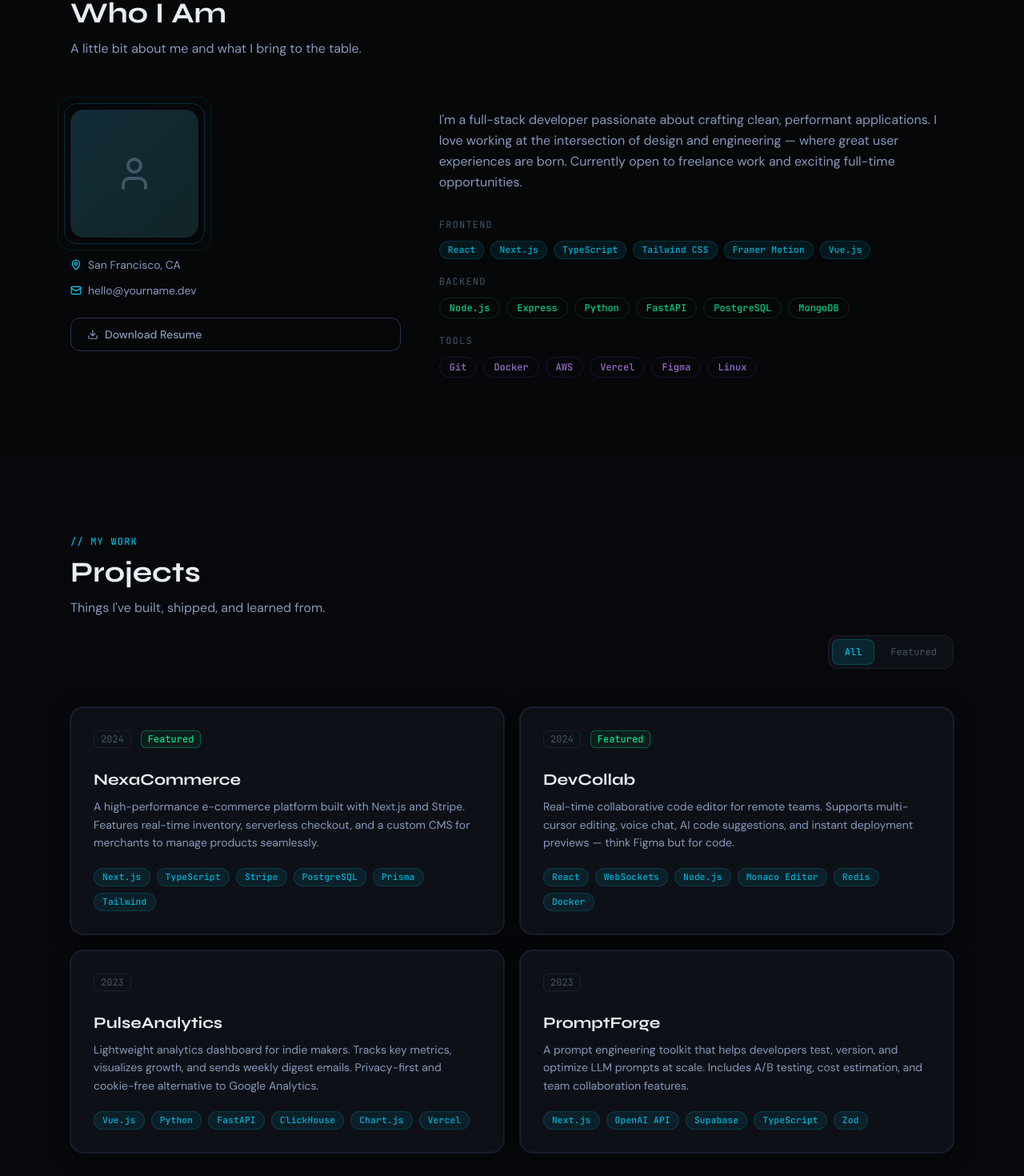
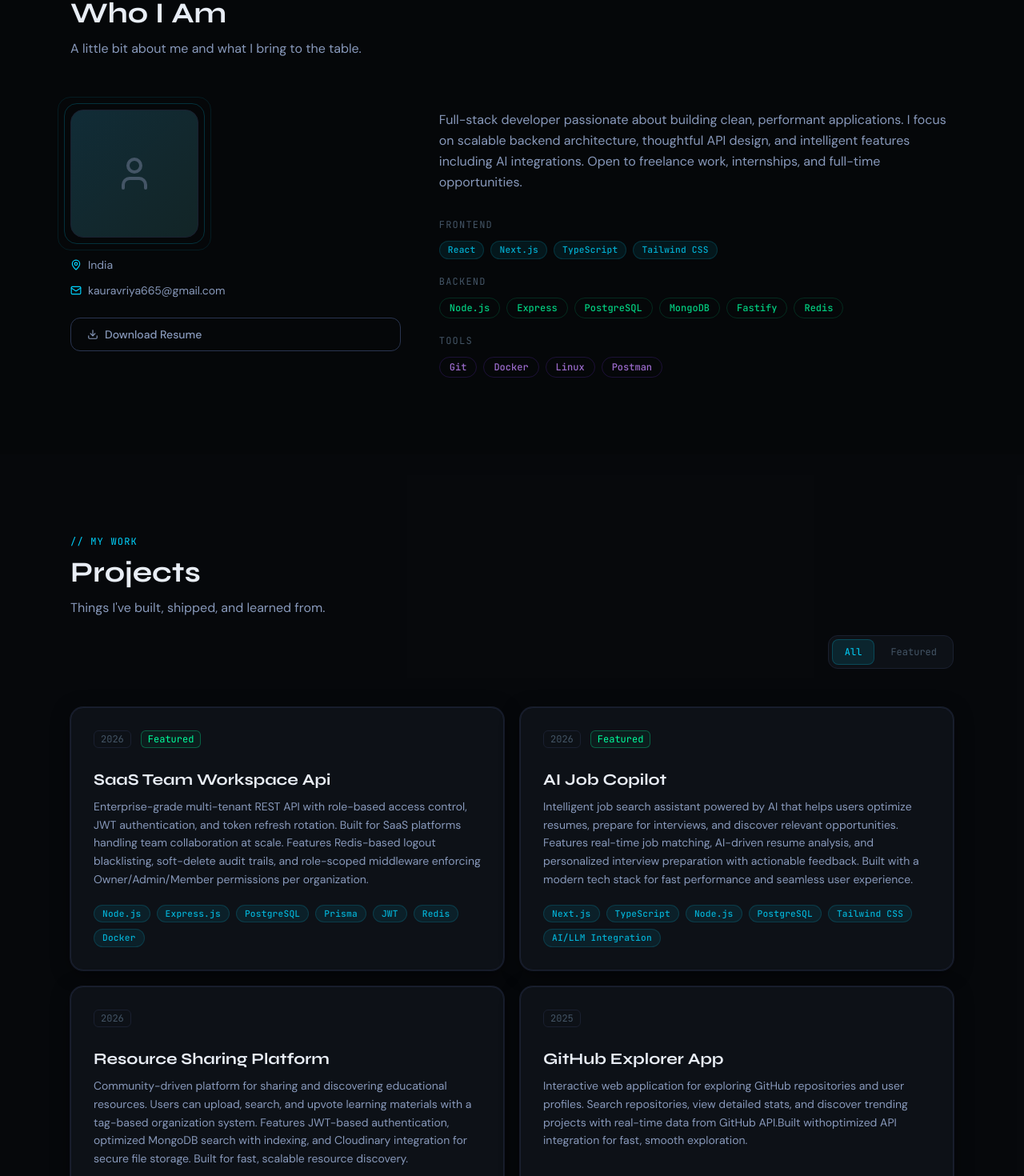
Before and after one commit to riya-kaurav/Riya-Kaurav-portfolio-, a Next.js app in the folder portfolio/: page / in a window 1280 px wide. Shown: the part 931-2401 px from the top of the page at 80% size. Built offline with nearby package versions, Linux system fonts and the light colour scheme.

Commit message:
feat: initialize portfolio data and project configuration files

```diff
--- a/portfolio/src/data/portfolio.ts
+++ b/portfolio/src/data/portfolio.ts
@@ -4,33 +4,33 @@
 
 export const personalInfo = {
   // TODO: Add your name
-  name: "Alex Chen",
+  name: "Riya Kaurav",
   // TODO: Add your title/role
-  title: "Full-Stack Developer",
+  title: "Full Stack Engineer (Backend-Focused)",
   // TODO: Add your tagline
-  tagline: "I build fast, scalable, and beautiful web experiences.",
+  tagline: "Frontend UX meets backend infrastructure. I build both, but engineer the foundation.",
   // TODO: Add your short bio
-  bio: "I'm a full-stack developer passionate about crafting clean, performant applications. I love working at the intersection of design and engineering — where great user experiences are born. Currently open to freelance work and exciting full-time opportunities.",
+  bio: "Full-stack developer passionate about building clean, performant applications. I focus on scalable backend architecture, thoughtful API design, and intelligent features including AI integrations. Open to freelance work, internships, and full-time opportunities.",
   // TODO: Add your location
-  location: "San Francisco, CA",
+  location: "India",
   // TODO: Add your email
-  email: "hello@yourname.dev",
+  email: "kauravriya665@gmail.com",
   // TODO: Add your availability status
   availableForWork: true,
   availabilityText: "Open to freelance & full-time",
 
   // TODO: Add your social links
   socials: {
-    github: "https://github.com/yourusername",
-    linkedin: "https://linkedin.com/in/yourusername",
-    twitter: "https://twitter.com/yourusername",
+    github: "https://github.com/riya-kaurav",
+    linkedin: "https://www.linkedin.com/in/riya-kaurav-23b008329/",
+    twitter: "https://x.com/Riya_K11",
     // TODO: Optional extras
     // dribbble: "",
     // youtube: "",
   },
 
   // TODO: Replace with your real resume URL
-  resumeUrl: "/resume.pdf",
+  resumeUrl: "",
 };
 
 // ============================================================
@@ -42,24 +42,28 @@ export const skills = {
     "Next.js",
     "TypeScript",
     "Tailwind CSS",
-    "Framer Motion",
-    "Vue.js",
+
   ],
   backend: [
     "Node.js",
     "Express",
-    "Python",
-    "FastAPI",
     "PostgreSQL",
     "MongoDB",
+    "Fastify",
+    "Redis",
   ],
   tools: [
     "Git",
     "Docker",
-    "AWS",
-    "Vercel",
-    "Figma",
     "Linux",
+    "Postman",
+
+  ],
+  other: [
+    "Data Structures & Algorithms (C++)",
+    "System Design",
+    "Database Management System",
+    "Operating System",
   ],
   // TODO: Add more categories if needed
 };
@@ -84,51 +88,69 @@ export const projects: Project[] = [
   {
     id: 1,
     // TODO: Replace with your project name
-    title: "NexaCommerce",
+    title: "SaaS Team Workspace Api",
     // TODO: Replace with your project description
     description:
-      "A high-performance e-commerce platform built with Next.js and Stripe. Features real-time inventory, serverless checkout, and a custom CMS for merchants to manage products seamlessly.",
+      "Enterprise-grade multi-tenant REST API with role-based access control, JWT authentication, and token refresh rotation. Built for SaaS platforms handling team collaboration at scale. Features Redis-based logout blacklisting, soft-delete audit trails, and role-scoped middleware enforcing Owner/Admin/Member permissions per organization. ",
     // TODO: Replace with your tech stack
-    techStack: ["Next.js", "TypeScript", "Stripe", "PostgreSQL", "Prisma", "Tailwind"],
+    techStack: ["Node.js",
+    "Express.js",
+    "PostgreSQL",
+    "Prisma",
+    "JWT",
+    "Redis",
+    "Docker",],
     // TODO: Replace with your live URL
-    liveUrl: "https://nexacommerce.demo",
+    // liveUrl: "https://nexacommerce.demo",
     // TODO: Replace with your GitHub URL
-    githubUrl: "https://github.com/yourusername/nexacommerce",
+    githubUrl: "https://github.com/riya-kaurav/Saas-workspace-api",
     featured: true,
-    year: "2024",
+    year: "2026",
   },
   {
     id: 2,
-    title: "DevCollab",
+    title: "AI Job Copilot",
     description:
-      "Real-time collaborative code editor for remote teams. Supports multi-cursor editing, voice chat, AI code suggestions, and instant deployment previews — think Figma but for code.",
-    techStack: ["React", "WebSockets", "Node.js", "Monaco Editor", "Redis", "Docker"],
-    liveUrl: "https://devcollab.demo",
-    githubUrl: "https://github.com/yourusername/devcollab",
+      "Intelligent job search assistant powered by AI that helps users optimize resumes, prepare for interviews, and discover relevant opportunities. Features real-time job matching, AI-driven resume analysis, and personalized interview preparation with actionable feedback. Built with a modern tech stack for fast performance and seamless user experience.",
+    techStack: [
+    "Next.js",
+    "TypeScript",
+    "Node.js",
+    "PostgreSQL",
+    "Tailwind CSS",
+    "AI/LLM Integration"],
+    // liveUrl: "https://devcollab.demo",
+    githubUrl: "https://github.com/riya-kaurav/Ai-Job-Copilot",
     featured: true,
-    year: "2024",
+    year: "2026",
   },
   {
     id: 3,
-    title: "PulseAnalytics",
+    title: "Resource Sharing Platform",
     description:
-      "Lightweight analytics dashboard for indie makers. Tracks key metrics, visualizes growth, and sends weekly digest emails. Privacy-first and cookie-free alternative to Google Analytics.",
-    techStack: ["Vue.js", "Python", "FastAPI", "ClickHouse", "Chart.js", "Vercel"],
-    liveUrl: "https://pulseanalytics.demo",
-    githubUrl: "https://github.com/yourusername/pulseanalytics",
+      "Community-driven platform for sharing and discovering educational resources. Users can upload, search, and upvote learning materials with a tag-based organization system. Features JWT-based authentication, optimized MongoDB search with indexing, and Cloudinary integration for secure file storage. Built for fast, scalable resource discovery.",
+    techStack: ["React.js",
+    "Node.js",
+    "Express.js",
+    "MongoDB",
+    "JWT",
+    "Cloudinary",
+    "Tailwind CSS",],
+    // liveUrl: "https://pulseanalytics.demo",
+    githubUrl: "https://github.com/riya-kaurav/resource-sharing-platform",
     featured: false,
-    year: "2023",
+    year: "2026",
   },
   {
     id: 4,
-    title: "PromptForge",
+    title: "GitHub Explorer App",
     description:
-      "A prompt engineering toolkit that helps developers test, version, and optimize LLM prompts at scale. Includes A/B testing, cost estimation, and team collaboration features.",
-    techStack: ["Next.js", "OpenAI API", "Supabase", "TypeScript", "Zod"],
+      "Interactive web application for exploring GitHub repositories and user profiles. Search repositories, view detailed stats, and discover trending projects with real-time data from GitHub API.Built withoptimized API integration for fast, smooth exploration.",
+    techStack: ["HTML" , "CSS" , "JavaScript", "Github API"],
     liveUrl: "https://promptforge.demo",
     githubUrl: "https://github.com/yourusername/promptforge",
     featured: false,
-    year: "2023",
+    year: "2025",
   },
 ];
 
@@ -201,55 +223,73 @@ export interface Service {
 export const services: Service[] = [
   {
     id: 1,
-    icon: "🖥️",
-    // TODO: Customize service title
-    title: "Frontend Development",
+    icon: "🏗️",
+    title: "Backend & API Development",
     description:
-      "Pixel-perfect, accessible UIs built with React and Next.js. From landing pages to complex dashboards, I focus on performance and delightful user experiences.",
+      "Scalable REST APIs and server-side architecture for startups. I design multi-tenant systems, implement secure authentication, and optimize databases for production. From auth flows to payment integrations, I handle the backend foundation.",
     features: [
-      "React / Next.js apps",
-      "Responsive & accessible design",
-      "Performance optimization",
-      "Animation & micro-interactions",
+      "REST API design & optimization",
+      "JWT & role-based access control",
+      "Database design (PostgreSQL/MongoDB)",
+      "Redis caching & performance tuning",
+      "Docker containerization",
     ],
   },
   {
     id: 2,
     icon: "⚡",
-    title: "Full-Stack Applications",
+    title: "Full-Stack Product Development",
     description:
-      "End-to-end web applications from database design to deployment. I handle the full lifecycle — architecture, API design, auth, payments, and DevOps.",
+      "End-to-end product development from concept to deployment. I build complete applications with modern frontend, robust backend, and production-ready infrastructure. Perfect for MVPs and scaling startups.",
     features: [
-      "REST & GraphQL APIs",
-      "Auth & payments integration",
-      "Database design",
-      "Cloud deployment (AWS/Vercel)",
+      "Next.js & React frontends",
+      "Express.js/Node.js backends",
+      "Multi-tenant architecture",
+      "API authentication & authorization",
+      "Database optimization & migrations",
+      "Docker & deployment pipelines",
     ],
   },
   {
     id: 3,
     icon: "🚀",
-    title: "MVP Development",
+    title: "Startup MVP & Rapid Development",
     description:
-      "Fast, focused MVP development for startups and founders. I help you validate your idea quickly with clean, scalable code so you can iterate fast.",
+      "Quick-turnaround MVP development for founders. I ship scalable, production-ready code fast. Focus on what matters: solving the core problem, validating the idea, and building investor-ready demos.",
     features: [
-      "Rapid prototyping",
-      "Scalable architecture",
-      "Investor-ready demos",
-      "Post-launch support",
+      "Rapid prototyping (weeks, not months)",
+      "Scalable from day one",
+      "Clean, maintainable code",
+      "Quick iterations & pivots",
+      "Deployment & post-launch support",
     ],
   },
   {
     id: 4,
-    icon: "🔍",
-    title: "Code Review & Consulting",
+    icon: "🔧",
+    title: "System Design & Architecture",
     description:
-      "Technical audits, code reviews, and architecture consulting for teams looking to improve their codebase quality, performance, or developer experience.",
+      "Technical architecture consulting for growing teams. I audit codebases, design scalable systems, and help teams transition from monoliths to distributed architectures. Everything from database optimization to deployment strategy.",
     features: [
-      "Code quality audits",
-      "Performance profiling",
-      "Architecture review",
-      "Team workshops",
+      "API architecture & design patterns",
+      "Database optimization & indexing",
+      "Scalability planning",
+      "Docker & infrastructure setup",
+      "Code quality & performance audits",
+    ],
+  },
+  {
+    id: 5,
+    icon: "🤖",
+    title: "AI Integration & Modern Features",
+    description:
+      "Integrate AI capabilities into your product. From LLM APIs to intelligent features, I help you add modern AI functionality without overcomplicating your stack.",
+    features: [
+      "LLM API integration",
+      "Smart feature implementation",
+      "Prompt engineering",
+      "Real-time data processing",
+      "AI-powered recommendations",
     ],
   },
 ];
```
Also changed, not shown: 2 other files (tests, documents, lock files or other folders).
